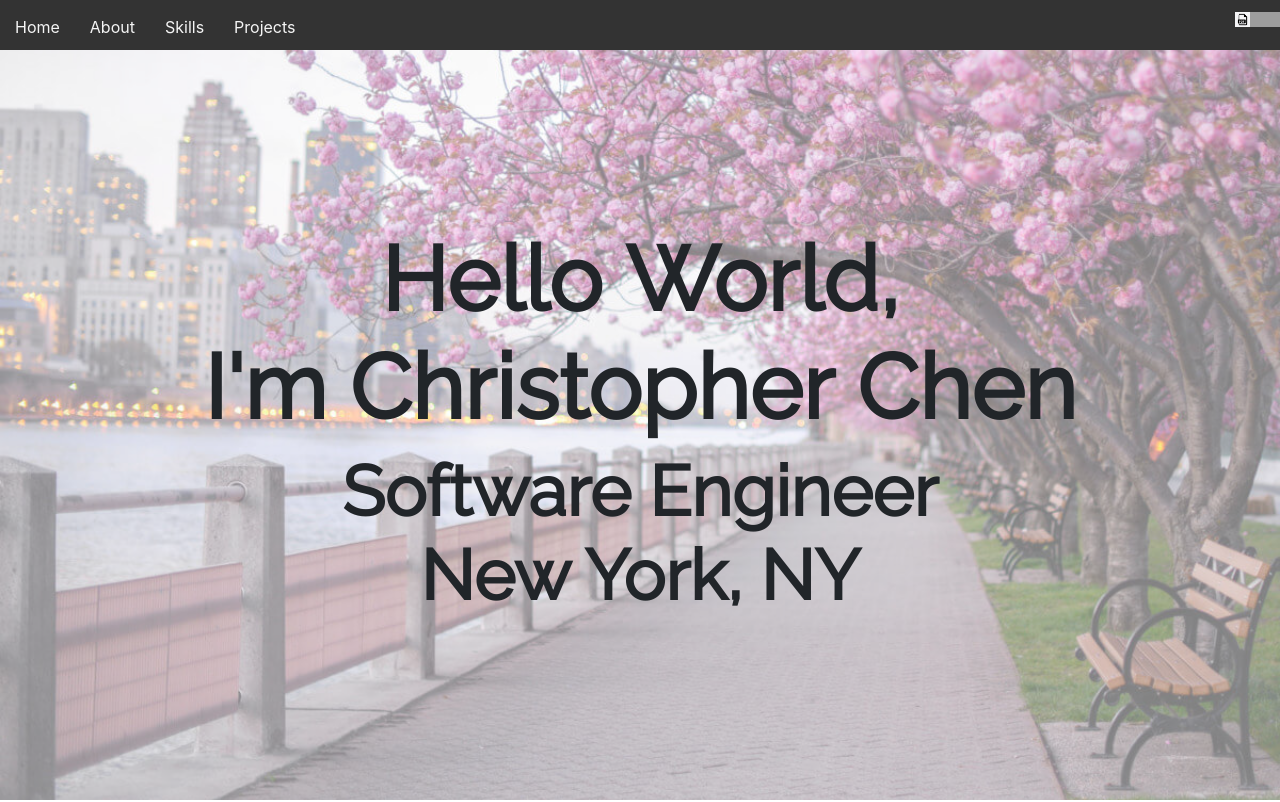
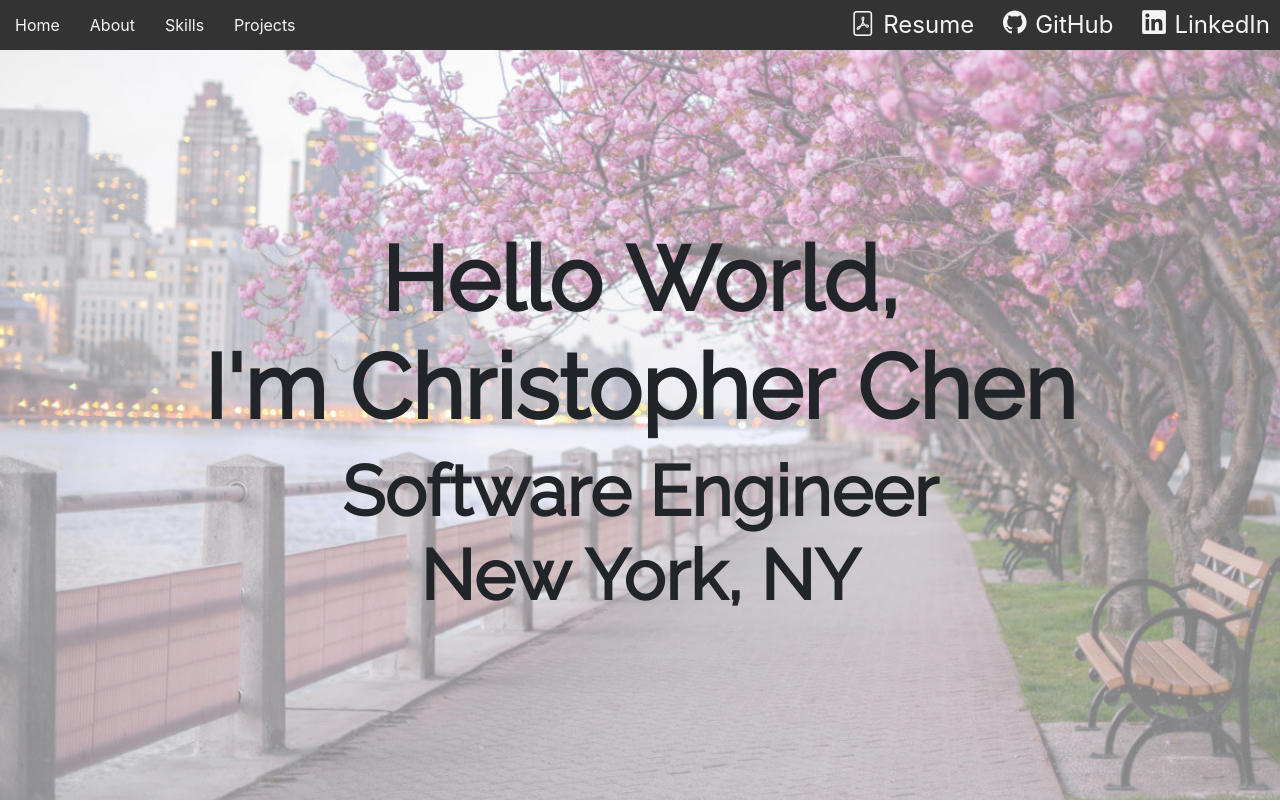
Before and after one commit to clchen-arcadia/personal-website-v2, a React (Create React App) app: page / in a window 1280 px wide. Shown: the top 802 px of the page. Built offline with nearby package versions, Linux system fonts and the light colour scheme; grey boxes are pictures that could not be loaded.

Commit message:
Redesign NavBar and fix CSS and spacing

```diff
--- a/src/components/NavBar.tsx
+++ b/src/components/NavBar.tsx
@@ -1,10 +1,7 @@
 import './NavBar.css';
 import NavButtonScroll from './NavButtonScroll';
 import resumePDF from "../Christopher_Chen_Resume.pdf";
-import pdfIcon from "../images/pdf-icon-4.png";
 import NavButtonExt from './NavButtonExt';
-
-
 
 function NavBar() {
     const SCROLL_TUPLES = [
@@ -15,32 +12,34 @@ function NavBar() {
     ];
     const LINKS_EXT = [
         [
-            resumePDF,
-            pdfIcon,
-            'resume pdf',
+            // resumePDF,
+            "https://www.linkedin.com/in/christopherlichen/",
+            `bi bi-file-pdf`,
+            `Resume`,
         ],
         [
             "https://www.linkedin.com/in/christopherlichen/",
-            "https://cdn.jsdelivr.net/gh/devicons/devicon/icons/linkedin/linkedin-plain.svg",
-            'linkedin link',
+            `devicon-github-original`,
+            `GitHub`,
         ],
         [
             "https://github.com/clchen-arcadia",
-            "https://cdn.jsdelivr.net/gh/devicons/devicon/icons/github/github-original.svg",
-            'github link',
+            `devicon-linkedin-plain`,
+            `LinkedIn`,
         ],
     ];
 
     return (
         <div className="navBar d-flex justify-content-between">
-            <div className='d-flex'
+            <div className='d-flex align-items-center'
             >
 
                 {
                     SCROLL_TUPLES.map(
-                        t => {
+                        (t, idx) => {
                             return (
                                 <NavButtonScroll
+                                    key={idx}
                                     idToScroll={t[0]}
                                     title={t[1]}
                                 />
@@ -50,18 +49,18 @@ function NavBar() {
                 }
             </div>
 
-            <div className="d-flex"
+            <div className="d-flex align-items-bottom"
             >
 
                 {
                     LINKS_EXT.map(
-                        t => {
-                            console.log(t[0]);
+                        (t, idx) => {
                             return (
                                 <NavButtonExt
+                                    key={idx}
                                     linkExt={t[0]}
-                                    iconSrc={t[1]}
-                                    iconAlt={t[2]}
+                                    iconClass={t[1]}
+                                    title={t[2]}
                                 />
                             );
                         }
--- a/src/components/NavButtonExt.css
+++ b/src/components/NavButtonExt.css
@@ -0,0 +1,13 @@
+.buttonExt {
+    margin: 10px;
+}
+
+.buttonExtA, .buttonExtA:hover {
+    color: whitesmoke;
+    text-decoration: none;
+    text-decoration-line: none;
+}
+
+.buttonExt i {
+    font-size: 25px;
+}
--- a/src/components/NavButtonExt.tsx
+++ b/src/components/NavButtonExt.tsx
@@ -1,25 +1,26 @@
 import './NavButtonExt.css';
 
-function NavButtonExt({linkExt, iconSrc, iconAlt}) {
-    console.log(`navbuttonext rendered with
-    link=${linkExt}
-    iconSrc=${iconSrc}
-    iconAlt=${iconAlt}`)
+function NavButtonExt({ linkExt, iconClass, title }) {
     return (
+        <div
+            className='buttonExt d-flex align-items-center'
+        >
+
             <a
                 href={linkExt}
                 target="_blank"
                 rel="noreferrer noopener"
+                className='buttonExtA'
             >
-            <img
-            src={iconSrc}
-            alt={iconAlt}
-            style={{
-                width: '15px',
-                height: '15px'
-            }}
+                <i
+                    className={`${iconClass} m-2`}
                 />
+                <span>
+                    {title}
+                </span>
             </a>
+
+        </div>
     );
 }
 
```
Lines whose indentation alone changed are shown as unchanged.
